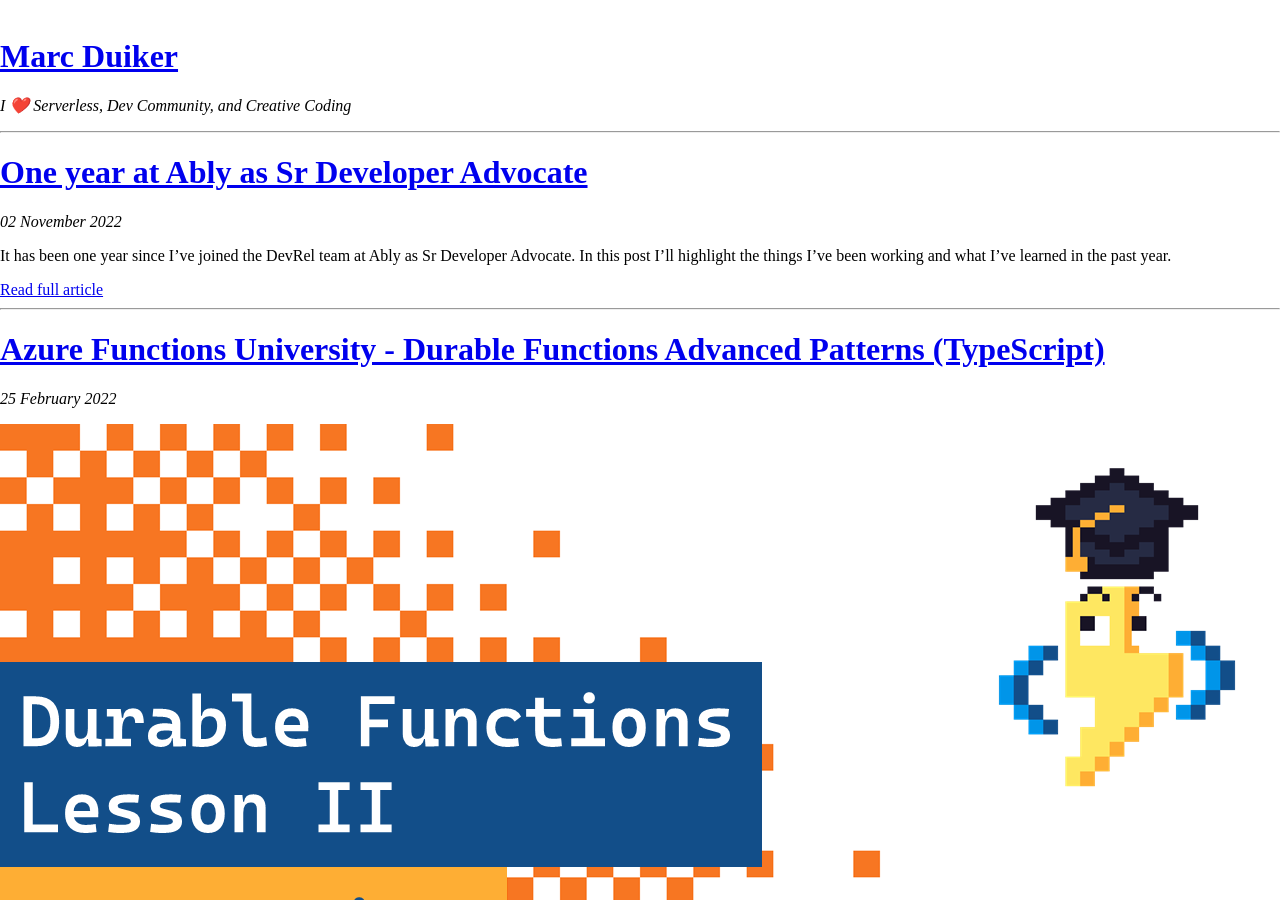
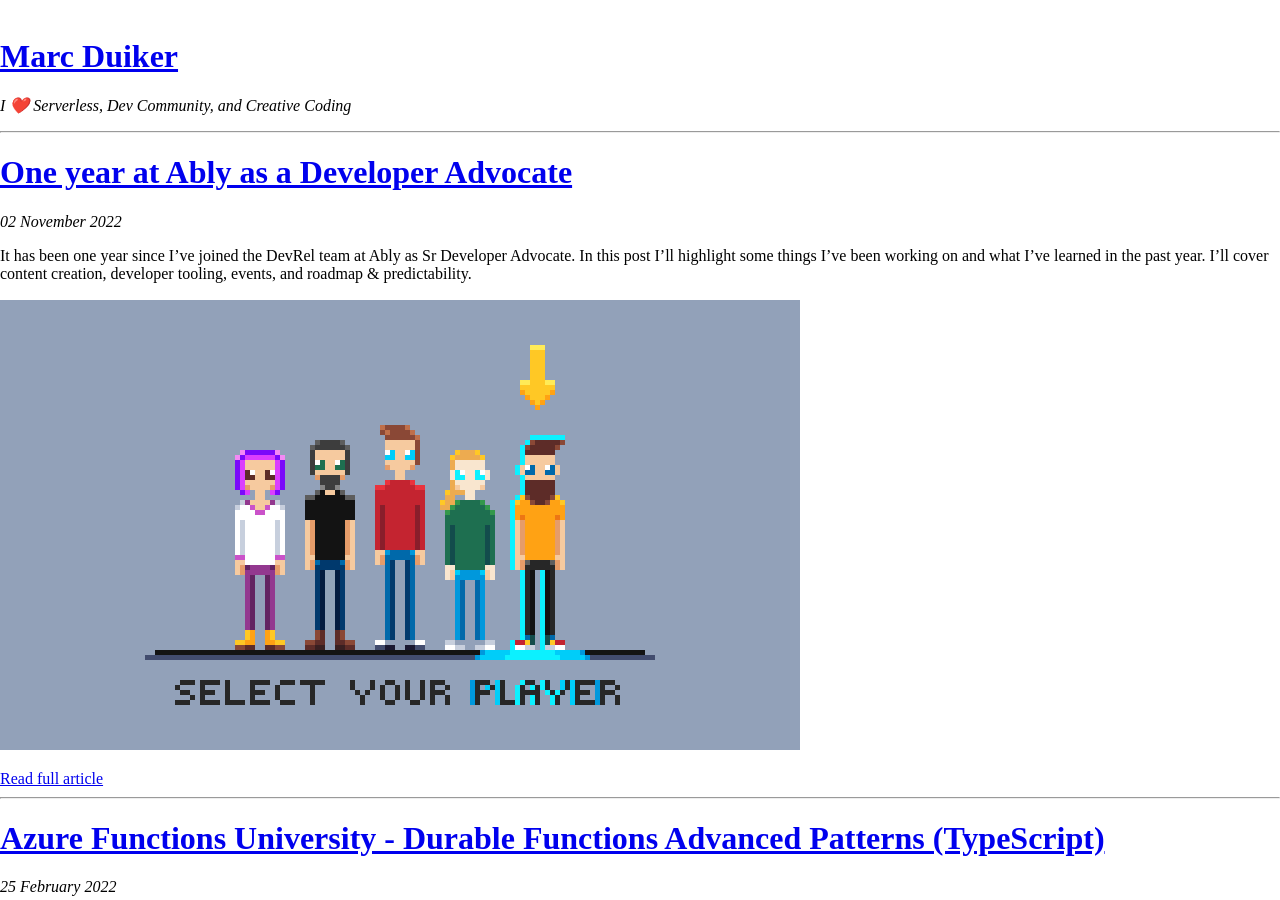
Before and after one commit to marcduiker/marcduiker.github.io, a Jekyll site: the page built from index.html, in a window 1280 px wide and 900 px high. Built offline with Jekyll 4.4.1, drawn with Linux system fonts in a browser that asks for light colours; nearby versions of some CDN libraries; the list of posts is cut into pages by our own code.

Commit message:
Add images

```diff
--- a/_posts/2022-11-02-one-year-at-ably.md
+++ b/_posts/2022-11-02-one-year-at-ably.md
@@ -1,10 +1,12 @@
 ---
 layout: post
-title: One year at Ably as Sr Developer Advocate
+title: One year at Ably as a Developer Advocate
 tags:
 ---
 
-It has been one year since I've joined the DevRel team at Ably as Sr Developer Advocate. In this post I'll highlight the things I've been working and what I've learned in the past year.
+It has been one year since I've joined the DevRel team at Ably as Sr Developer Advocate. In this post I'll highlight some things I've been working on and what I've learned in the past year. I'll cover content creation, developer tooling, events, and roadmap & predictability.
+
+<img class="u-max-full-width" itemprop="image" src="{{ site.url }}/assets/2022/11/02/DevRel_team_marc_selected.png" alt="Ably DevRel team">
 
 <!--more-->
 
@@ -123,6 +125,8 @@
 
 I had the opportunity to speak at several conferences and meetups this year, both online and in-person. It was great to attend in-person events again, and see people respond to your talk, and ask questions afterwards. I'm still proponent of online (or hybrid) events as well. Online events can be more accessible, and allow for a more diverse audience.
 
+<img class="u-max-full-width" itemprop="image" src="{{ site.url }}/assets/2022/11/02/dotnetdaysro_speaking.jpg" alt="Speaking at dotnetdays Romania">
+
 Events I spoke at:
 
 - [Azure Lowlands](https://azurelowlands.com/)
@@ -137,8 +141,8 @@
 
 ## Roadmap & Predictability
 
-Part of my role involves creating and updating a roadmap for the .NET & Azure community. This document refers to the company strategy, and how the DevRel team activities fit in that strategy. The roadmap contains the high level topics which I'll create content for, estimations on their outcomes,  and a timeline. The metrics & predictability aspect is really one of the most difficult parts in DevRel. One blog post can go viral while the next one gets hardly any engagement. It's important to try understand why something works well or why it doesn't.
+Part of my role involves creating and updating a roadmap for the .NET & Azure community. This document refers to the company strategy, and how the DevRel team activities fit in that strategy. The roadmap contains the topics which I plan to create content for, estimations on their outcomes, and a timeline. The metrics & predictability of the outcomes is really one of the most difficult parts in DevRel. One blog post can go viral while the next one hardly gets any engagement. It's important to try understand why something works well or why it doesn't.
 
-What I've learned over the last year is that content creation is just a small part of the bigger picture when working in DevRel. Content distribution is just as important. If I write a great blog post but hardly anyone will read it, then writing it has been a waste of my time. I spend more time recently on the distribution part, to make sure content gets the proper exposure across various channels. It's not a part I particularly like, but it needs to be done, and I do appreciate new insights it gives me.
+What I've learned over the last year is that content creation is just a small part of the bigger picture when working in DevRel. Content distribution is just as important. If I write a great blog post but hardly anyone will read it, then writing it has been a waste of my time. I'm spending more time these days on the distribution part, to make sure the content gets the proper exposure across various channels. It's not a part I particularly like, but it needs to be done, and I do appreciate the new insights it gives me.
 
-Reflecting on the content, the engagement, and analysing the performance (visits, session duration, signups) is even more important. If a content piece is not resulting in (enough) signups, then we investigate why, and change the content, or use a different approach for future pieces. We're measuring several aspects for a couple of months now and it still feels like we're at the beginning of understanding the numbers. It's certainly an area that interests me, and where I want to improve in. Being in DevRel means that you're constantly learning, measuring, and tweaking. And that's what I love about it.
+Reflecting on the content, the engagement, and analyzing the performance (visits, session duration, sign-ups etc) is even more important. If a content piece is not resulting in (enough) sign-ups, then we investigate why, change the content, or use a different approach for future pieces. We're measuring several aspects for a couple of months now and it still feels like we're at the beginning of understanding the numbers. It's certainly an area that interests me, and where I want to improve the predictability of my work. Being in DevRel means that you're constantly learning, measuring, and tweaking. And that's what I love about it.
```
Also changed, not shown: assets/2022/11/02/DevRel_team_marc_selected.png (added), assets/2022/11/02/dotnetdaysro_speaking.jpg (added).
